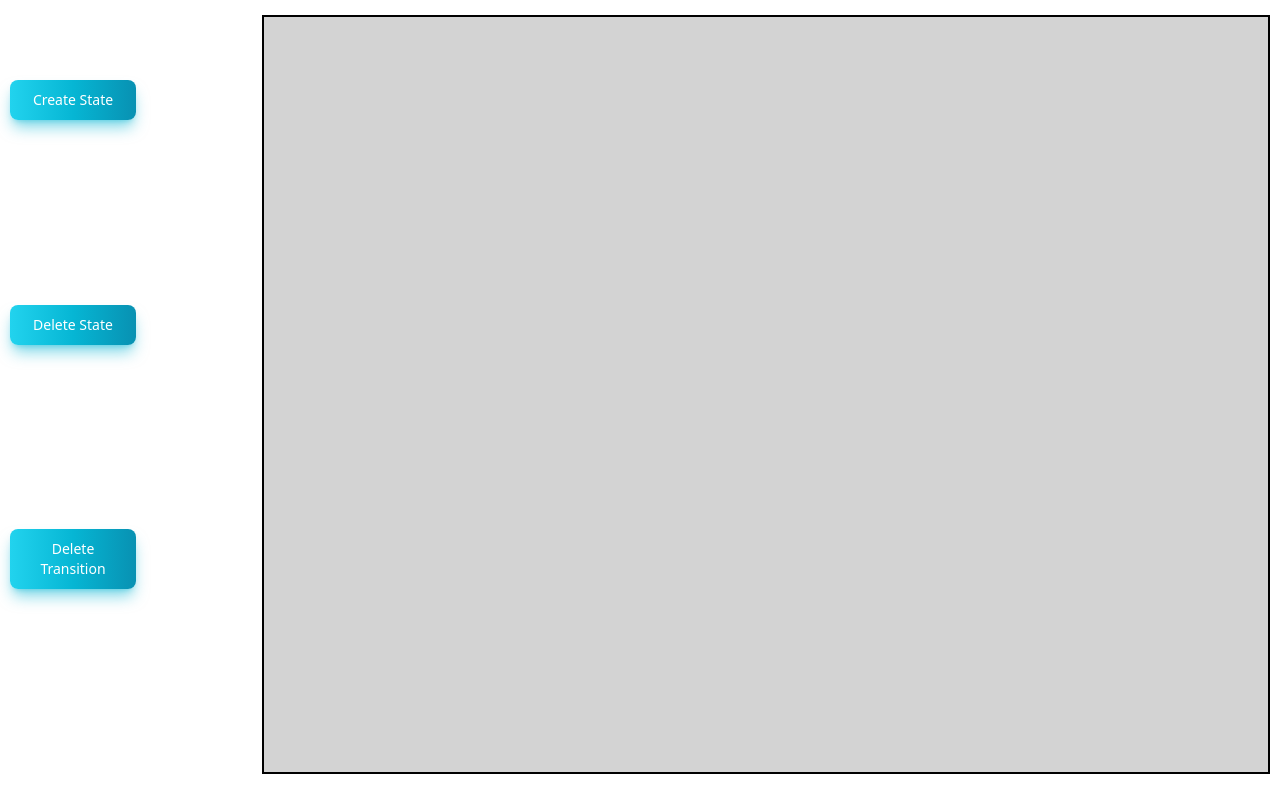
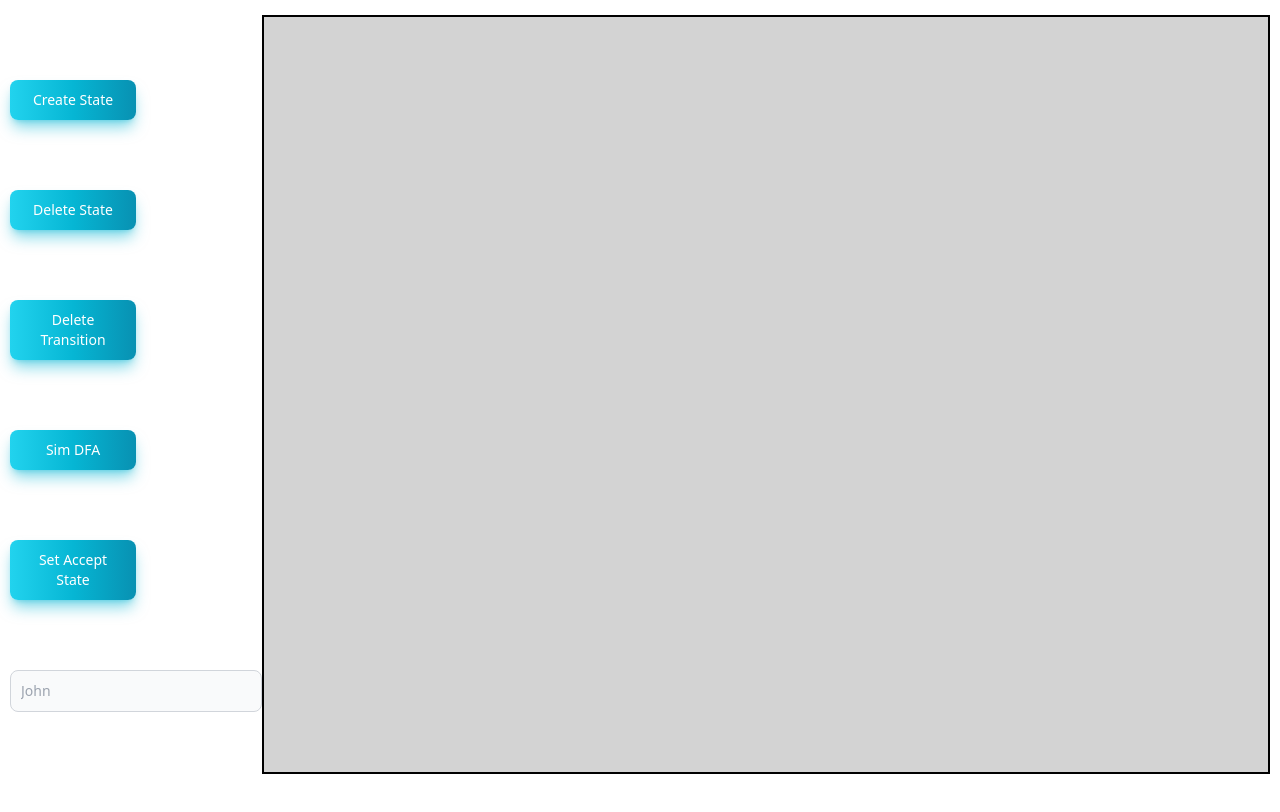
Before and after one commit to BigBirdsThigh/AutomataSim, a React (Create React App) app in the folder automata/frontend/: page / in a window 1280 px wide. Shown: the top 812 px of the page. Built offline with nearby package versions, Linux system fonts and the light colour scheme.

Commit message:
the simulation actually works?

```diff
--- a/automata/frontend/src/Automaton.js
+++ b/automata/frontend/src/Automaton.js
@@ -58,11 +58,17 @@
 
   const changeAcceptState = () => {
     setAcceptState(!acceptState);
+    console.log(acceptState)
+  };
+
+  const handleInputChange = (event) => {
+    setValidateString(event.target.value); // Update validateString state with input value
+    console.log(validateString)
   };
 
   const handleCreateState = async () => {
     try {
-      const { response } = await createState(true, false, states, []);
+      const { response } = await createState(true, acceptState, states, []);
       const name = response.response;
       const position = {
         x: Math.random() * (window.innerWidth - 500) + 50,
@@ -106,12 +112,6 @@
 
         setPDAStates((prevStates) => prevStates.slice(0, -1));
       }
-
-
-
-
-
-
 
       positions.current.delete(deletedState);
       coloursRef.current.delete(deletedState);
@@ -212,6 +212,9 @@
         <button type="button" onClick={handleCreateState} className="text-white bg-gradient-to-r from-cyan-400 via-cyan-500 to-cyan-600 hover:bg-gradient-to-br focus:ring-4 focus:outline-none focus:ring-cyan-300 dark:focus:ring-cyan-800 shadow-lg shadow-cyan-500/50 dark:shadow-lg dark:shadow-cyan-800/80 font-medium rounded-lg text-sm px-5 py-2.5 text-center mb-2 w-1/2">Create State</button>
         <button type="button" onClick={handleDeleteState} className="text-white bg-gradient-to-r from-cyan-400 via-cyan-500 to-cyan-600 hover:bg-gradient-to-br focus:ring-4 focus:outline-none focus:ring-cyan-300 dark:focus:ring-cyan-800 shadow-lg shadow-cyan-500/50 dark:shadow-lg dark:shadow-cyan-800/80 font-medium rounded-lg text-sm px-5 py-2.5 text-center mb-2 w-1/2">Delete State</button>
         <button type="button" onClick={handleDeleteTransition} className="text-white bg-gradient-to-r from-cyan-400 via-cyan-500 to-cyan-600 hover:bg-gradient-to-br focus:ring-4 focus:outline-none focus:ring-cyan-300 dark:focus:ring-cyan-800 shadow-lg shadow-cyan-500/50 dark:shadow-lg dark:shadow-cyan-800/80 font-medium rounded-lg text-sm px-5 py-2.5 text-center mb-2 w-1/2">Delete Transition</button>
+        <button type="button" onClick={handleDFASim} className="text-white bg-gradient-to-r from-cyan-400 via-cyan-500 to-cyan-600 hover:bg-gradient-to-br focus:ring-4 focus:outline-none focus:ring-cyan-300 dark:focus:ring-cyan-800 shadow-lg shadow-cyan-500/50 dark:shadow-lg dark:shadow-cyan-800/80 font-medium rounded-lg text-sm px-5 py-2.5 text-center mb-2 w-1/2">Sim DFA</button>
+        <button type="button" onClick={changeAcceptState} className="text-white bg-gradient-to-r from-cyan-400 via-cyan-500 to-cyan-600 hover:bg-gradient-to-br focus:ring-4 focus:outline-none focus:ring-cyan-300 dark:focus:ring-cyan-800 shadow-lg shadow-cyan-500/50 dark:shadow-lg dark:shadow-cyan-800/80 font-medium rounded-lg text-sm px-5 py-2.5 text-center mb-2 w-1/2">Set Accept State</button>
+        <input type="text" value = {validateString} onChange={handleInputChange} id="first_name" class="bg-gray-50 border border-gray-300 text-gray-900 text-sm rounded-lg focus:ring-blue-500 focus:border-blue-500 block w-full p-2.5 dark:bg-gray-700 dark:border-gray-600 dark:placeholder-gray-400 dark:text-white dark:focus:ring-blue-500 dark:focus:border-blue-500" placeholder="John" required />
         <p>{responseMessage}</p>
       </div>
       <div className="canvas-container" style={{ flexGrow: 1, border: '2px solid black', backgroundColor: 'lightgrey', position: 'relative' }}>
```
